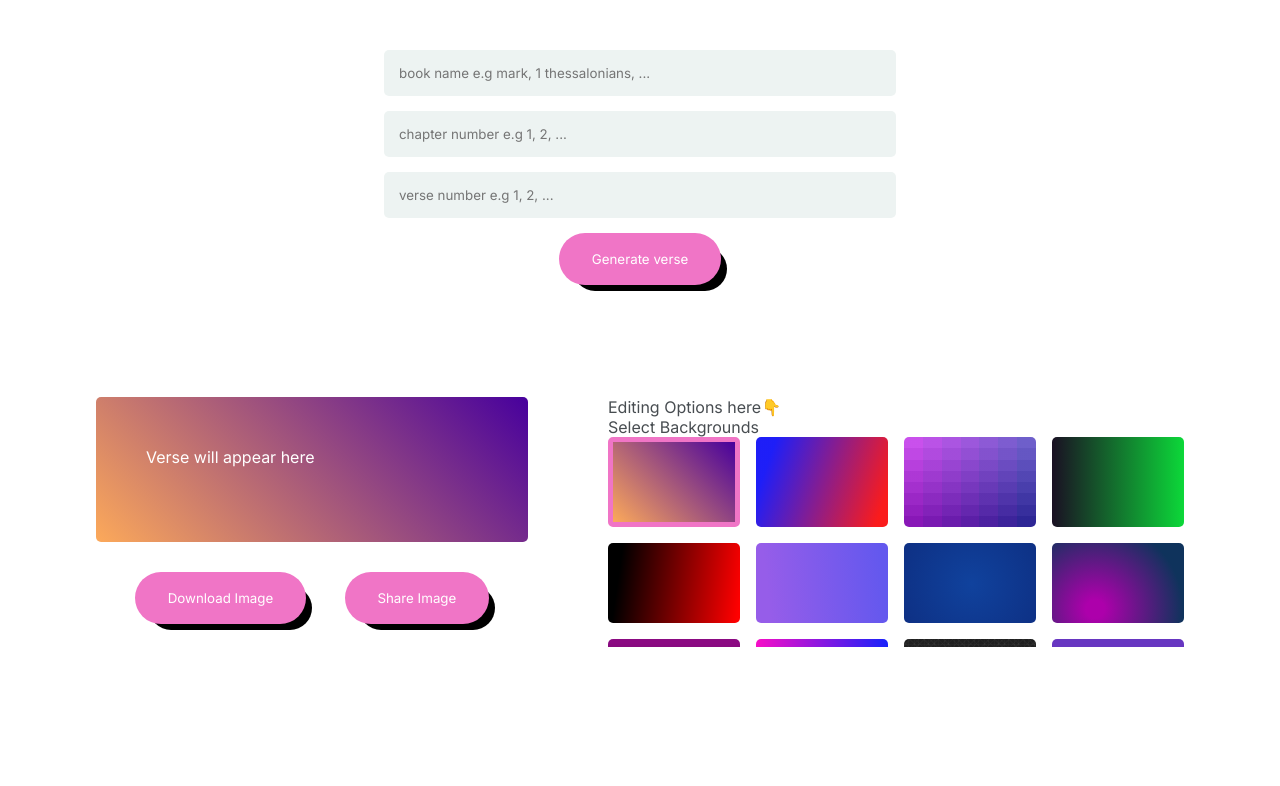
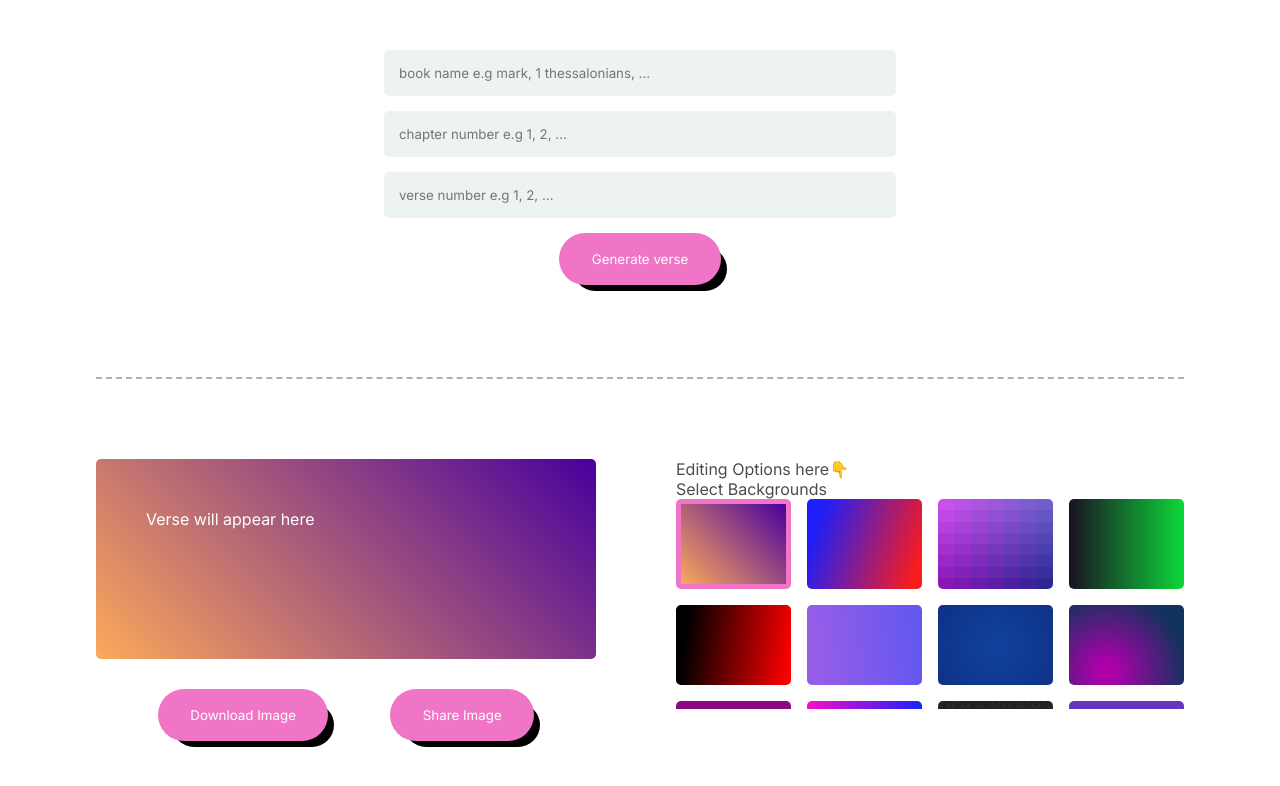
Before and after one commit to abrusu-collins/bibly, a React (Create React App) app: page /app in a window 1280 px wide. Shown: the top 786 px of the page. Built offline with nearby package versions, Linux system fonts and the light colour scheme; a web font is replaced by a local one.

Commit message:
beautiful work

```diff
--- a/src/scss/app page/_dataandediting.scss
+++ b/src/scss/app page/_dataandediting.scss
@@ -1,12 +1,15 @@
 .dataandediting {
-  margin-top: 50px;
+  padding-top: 80px;
+  border-top: 2px dashed rgb(177, 176, 176);
   display: grid;
   grid-template-columns: 1.5fr 2fr;
   grid-gap: 5rem;
   width: 85%;
-  margin: 100px auto;
+  margin: 80px auto;
   & .data {
     & .versediv {
+      height: 200px;
+      width: 500px;
       background-image: linear-gradient(
         45deg,
         rgb(252, 169, 90),
--- a/src/scss/app page/_form.scss
+++ b/src/scss/app page/_form.scss
@@ -4,7 +4,7 @@ form{
     flex-direction: column;
     align-items: center;
     justify-content: center;
-    margin: 50px auto 20px auto;
+    margin: 50px auto 40px auto;
     width: 40%;
     & input{
         margin-bottom: 15px;
--- a/src/styles/index.css
+++ b/src/styles/index.css
@@ -161,7 +161,7 @@ form {
   flex-direction: column;
   align-items: center;
   justify-content: center;
-  margin: 50px auto 20px auto;
+  margin: 50px auto 40px auto;
   width: 40%;
 }
 form input {
@@ -187,14 +187,17 @@ form button:hover {
 }
 
 .dataandediting {
-  margin-top: 50px;
+  padding-top: 80px;
+  border-top: 2px dashed rgb(177, 176, 176);
   display: grid;
   grid-template-columns: 1.5fr 2fr;
   grid-gap: 5rem;
   width: 85%;
-  margin: 100px auto;
+  margin: 80px auto;
 }
 .dataandediting .data .versediv {
+  height: 200px;
+  width: 500px;
   background-image: linear-gradient(45deg, rgb(252, 169, 90), rgb(162, 85, 124), rgb(71, 0, 157));
   padding: 50px;
   text-align: center;
```
